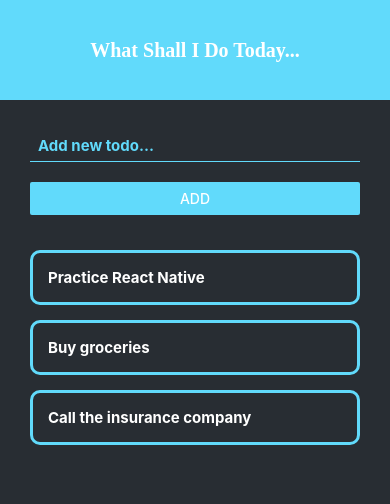
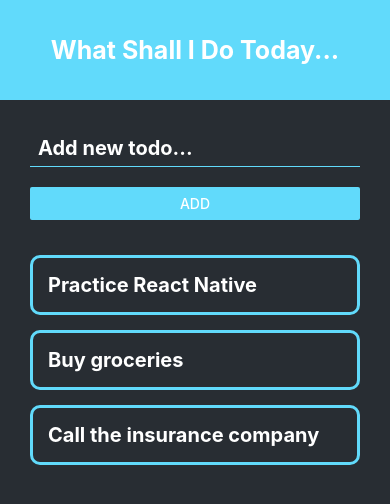
Before and after one commit to HampusJohnOlausson/react-native-todo-app, a React Native app: screen / in a window 390 px wide. Shown: the top 504 px of the page. Built offline with nearby package versions, Linux system fonts and the light colour scheme.

Commit message:
fixed some details

```diff
--- a/components/addTodo.js
+++ b/components/addTodo.js
@@ -29,8 +29,9 @@ const styles = StyleSheet.create({
         paddingVertical: 6,
         borderBottomWidth: 1,
         borderBottomColor: '#61DAFB',
-        color: '#61DAFB',
-        fontSize: 15,
-        fontWeight: 'bold'
+        color: '#fff',
+        fontSize: 20,
+        fontWeight: 'bold',
+
     }
 })
--- a/components/eachTodo.js
+++ b/components/eachTodo.js
@@ -18,7 +18,7 @@ const styles = StyleSheet.create({
         color: '#fff',
         borderWidth: 3,
         borderRadius: 10,
-        fontSize: 15,
+        fontSize: 20,
         fontWeight: 'bold'
     }
 })
--- a/components/header.js
+++ b/components/header.js
@@ -21,8 +21,7 @@ const Styles= StyleSheet.create({
     title: {
         textAlign: 'center',
         color: '#fff',
-        fontSize: 20,
-        fontFamily: 'poppins',
+        fontSize: 25,
         fontWeight: 'bold'
     }
 })
```
